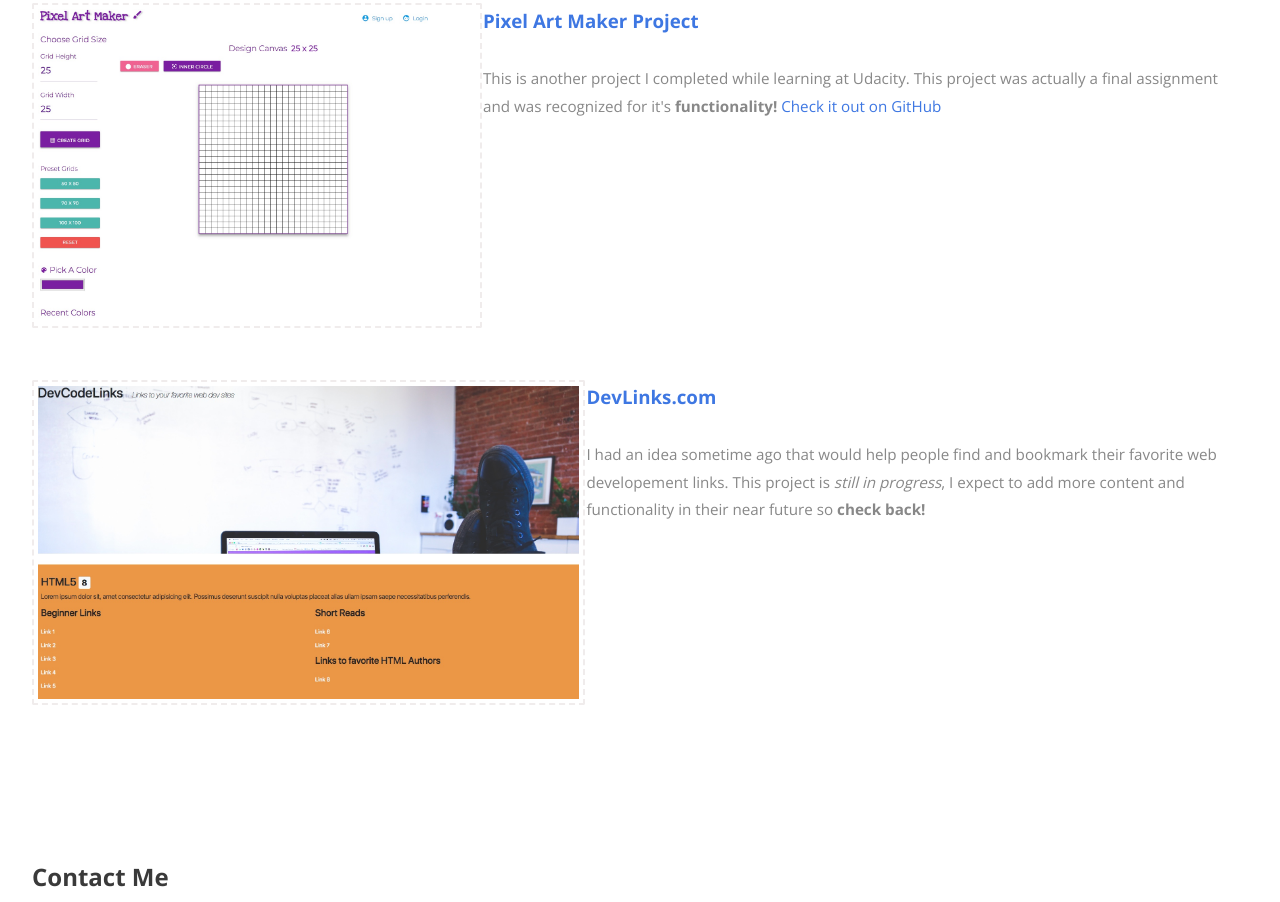
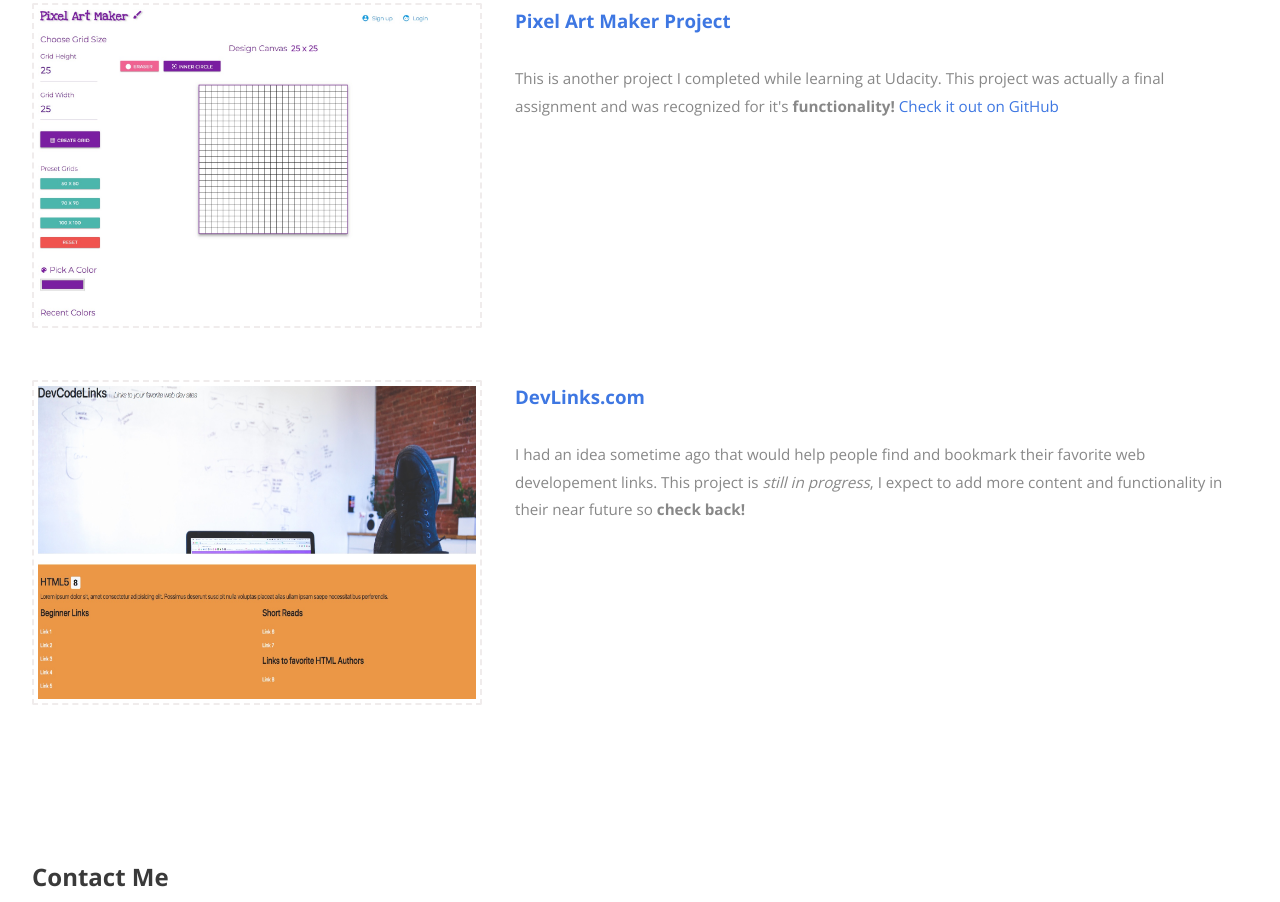
Before and after one commit to chrisvneal/udacity_portfolio-project, a website: page src/index.html in a window 1280 px wide. Shown: the part 1156-2058 px from the top of the page. Drawn offline with nearby package versions, Linux system fonts and the light colour scheme; files that its build step writes are made by us from their sources; files whose address does not match are found by name.

Commit message:
Fixed responsiveness

```diff
--- a/src/scss/partials/_media_queries.scss
+++ b/src/scss/partials/_media_queries.scss
@@ -17,6 +17,11 @@
     figcaption {
       flex: 1;
     }
+  }
+
+  .featured-projects__image {
+    width: 450px;
+    margin-right: 2em;
   }
 
   .featured-projects__caption a:first-child {
```
Also changed, not shown: dist/css/styles.css, 1 other file.
